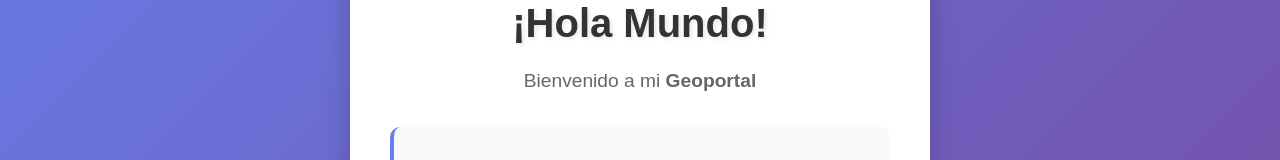
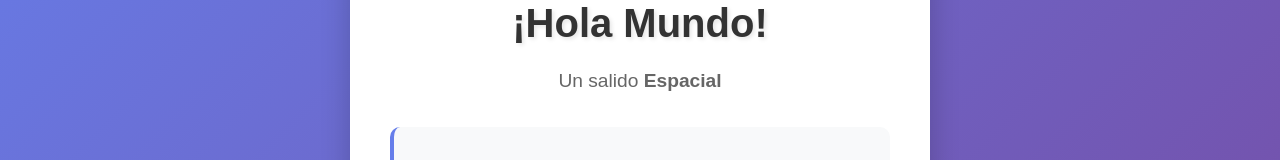
Before and after one commit to bwramirez/geoportal, a plain HTML site: page index.html in a window 1280 px wide. Shown: the part 267-427 px from the top of the page. Drawn offline with Linux system fonts and the light colour scheme.

Commit message:
Update index.html

```diff
--- a/index.html
+++ b/index.html
@@ -66,7 +66,7 @@
         <div class="map-icon">🗺️</div>
         <h1>¡Hola Mundo!</h1>
         <div class="subtitle">
-            Bienvenido a mi <strong>Geoportal</strong>
+            Un salido <strong>Espacial</strong>
         </div>
 
         <div class="welcome-text">
```
